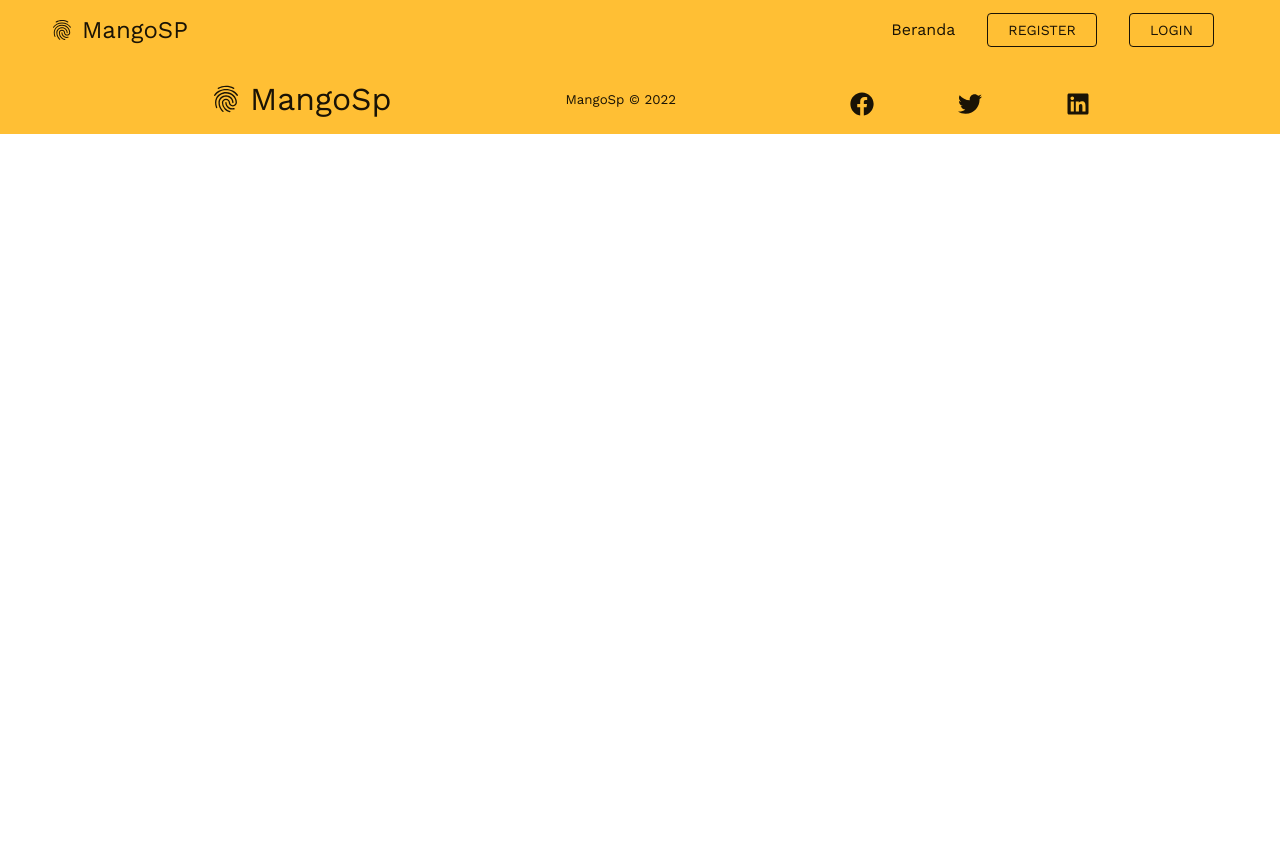
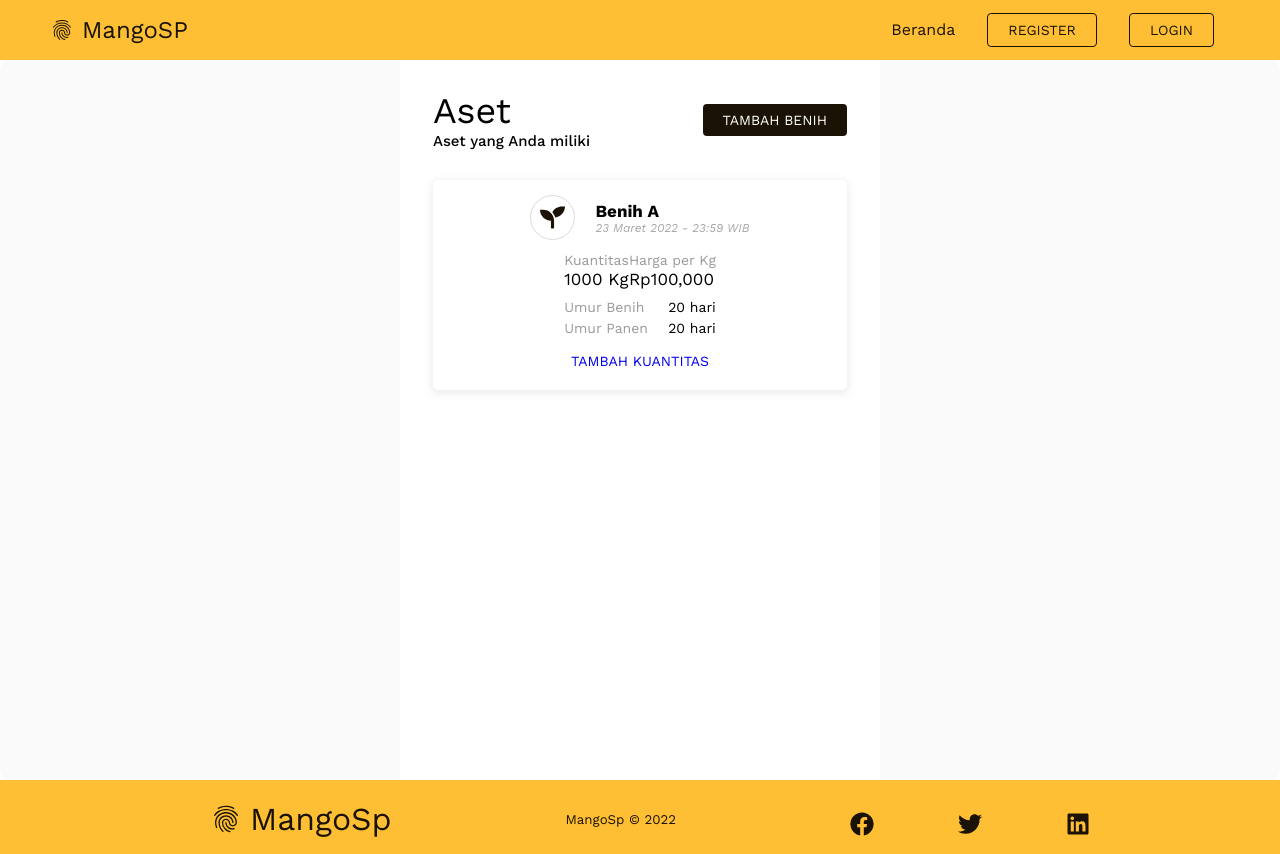
Before and after one commit to sabrinadizam21/fe-mangosp-blockchain, a React (Create React App) app: page /aset in a window 1280 px wide. Before the commit the page ends 800 px from the top, so only its background shows below. Built offline with nearby package versions, Linux system fonts and the light colour scheme.

Commit message:
add first aset page + card

```diff
--- /dev/null
+++ b/src/pages/Aset/Aset.css
@@ -0,0 +1,131 @@
+.aset__wrapper{
+    justify-content: center;
+    flex-direction: column;
+    display: flex;
+    align-items: center;
+    width: 100%;
+    background: #fafafa;
+    border-radius: 10px;
+}
+
+.aset__section{
+    max-width: 480px;
+    width: 100%;
+    min-height: 90vh;
+    background-color: white;
+    padding: 30px 33px;
+}
+
+.aset__title h4{
+    display: block;
+    font-size: 36px;
+    font-weight: normal;
+    width: fit-content;
+}
+
+.aset__subtitle{
+    display: block;
+    font-size: 15px;
+    font-weight: 500;
+    width: 100%;
+}
+
+.aset__btn-tambahBenih {
+    display: flex;
+    justify-content: flex-end;
+    align-items: center;
+}
+
+.aset__header {
+    display: flex;
+    justify-content: space-between;
+    margin-bottom: 30px;
+}
+
+.aset__content{
+    margin: 20px 0;
+}
+
+.card {
+    height: 210px;
+    max-width: 420px;
+    width: 100%;
+    justify-items: center;
+    box-shadow: rgb(152 152 152 / 20%) 0px 2px 8px 1px;;
+    background-color: white;
+    border-radius: 5px;
+    padding: 15px;
+}
+
+.card__header{
+    margin-bottom: 10px;
+    display: flex;
+    align-items: center;
+}
+
+.card__header b{
+    font-size: 17px;
+    font-weight: bolder;
+}
+
+.card__icon{
+    display: flex;
+    align-items: center;
+    border: 1px solid #DBDBDB;
+    border-radius: 50px;
+    width: 45px;
+    height: 45px;
+    justify-content: flex-start;
+}
+
+.card__logo{
+    color: #1A1305;
+    font-size: 25px;
+    width: 45px;
+    align-items: center;
+}
+
+.card__timestamp{
+    font-weight: 400;
+    font-size: 12px;
+    font-style: italic;
+    color: #a6a6a6;
+}
+
+.quantity-value{
+    display: flex;
+    justify-content: space-between;
+    margin-bottom: 10px;
+}
+
+.card__body span{
+    font-weight: 400;
+    font-size: 14px;
+    color: #9A9A9A;
+}
+
+.quantity-value p{
+    font-weight: 400;
+    font-size: 17px;
+}
+
+.seed-age p, .harvest-age p{
+    font-size: 14px !important;
+    font-weight: 400;
+}
+
+.seed-age, .harvest-age{
+    display: flex;
+    justify-content: space-between;
+    margin-bottom: 5px;
+}
+
+.card__bottom {
+    margin-top: 15px;
+    text-align: center;
+}
+
+.aset-link {
+    text-decoration: none;
+    font-size: 14px;
+}
--- /dev/null
+++ b/src/pages/Aset/Aset.js
@@ -0,0 +1,65 @@
+import React from 'react'
+import { Link } from 'react-router-dom'
+import { Button } from '../../components/Button'
+import { FaSeedling } from 'react-icons/fa'
+import './Aset.css'
+
+function Aset() {
+  return (
+    <>
+        <div className="aset__wrapper">
+            <div className="aset__section">
+              <div className="aset__header">
+                {/* Header */}
+                <div>
+                  <div className="aset__title"><h4>Aset</h4></div>
+                  <div className="aset__subtitle">Aset yang Anda miliki</div>
+                </div>
+                <div className="aset__btn-tambahBenih">
+                  <Link to='/tambahaset'>
+                    <Button buttonColor='primary'>TAMBAH BENIH</Button>
+                  </Link>
+                </div>
+              </div>
+              <div className="aset__content">
+                <div className="card">
+                  <div className="card__header">
+                    <div className="card__icon">
+                      <FaSeedling className='card__logo' />
+                    </div>
+                    <div style={{marginLeft: '20px'}}>
+                      <b>Benih A</b>
+                      <p className="card__timestamp">23 Maret 2022 - 23:59 WIB</p>
+                    </div>
+                  </div>
+                  <div className="card__body">
+                    <div className="quantity-value">
+                      <div className="quantity">
+                        <span>Kuantitas</span>
+                        <p>1000 Kg</p>
+                      </div>
+                      <div className="value">
+                        <span>Harga per Kg</span>
+                        <p>Rp100,000</p>
+                      </div>
+                    </div>
+                    <div className="seed-age">
+                      <span>Umur Benih</span>
+                      <p>20 hari</p>
+                    </div>
+                    <div className="harvest-age">
+                      <span>Umur Panen</span> <p>20 hari</p>
+                    </div>
+                  </div>
+                  <div className="card__bottom">
+                    <Link className='aset-link' to='/tambahkuantitas'>TAMBAH KUANTITAS</Link>
+                  </div>
+                </div>
+              </div>
+            </div>
+        </div>
+    </>
+  )
+}
+
+export default Aset
--- a/src/routes/Routes.js
+++ b/src/routes/Routes.js
@@ -5,6 +5,7 @@ import Login from '../pages/Auth/Login'
 import Register from '../pages/Auth/Register'
 import Footer from '../pages/Footer/Footer'
 import Home from '../pages/Home/Home'
+import Aset from '../pages/Aset/Aset'
 
 function Routes() {
   return (
@@ -14,6 +15,7 @@ function Routes() {
             <Route path='/' exact component={Home} />
             <Route path='/register' exact component={Register} />
             <Route path='/login' exact component={Login} />
+            <Route path='/aset' exact component={Aset} />
         </Switch>
         <Footer />
     </Router>
```
